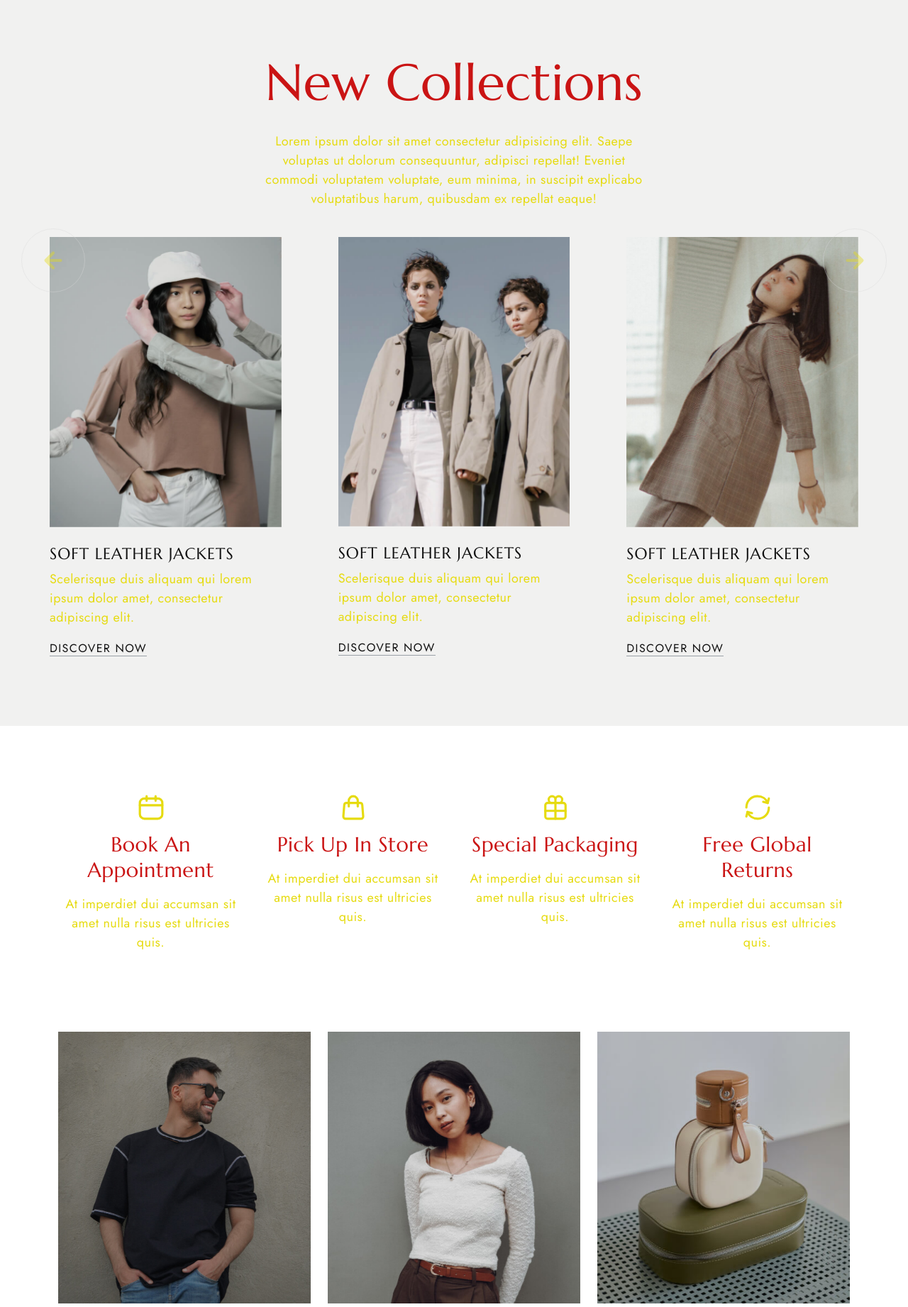
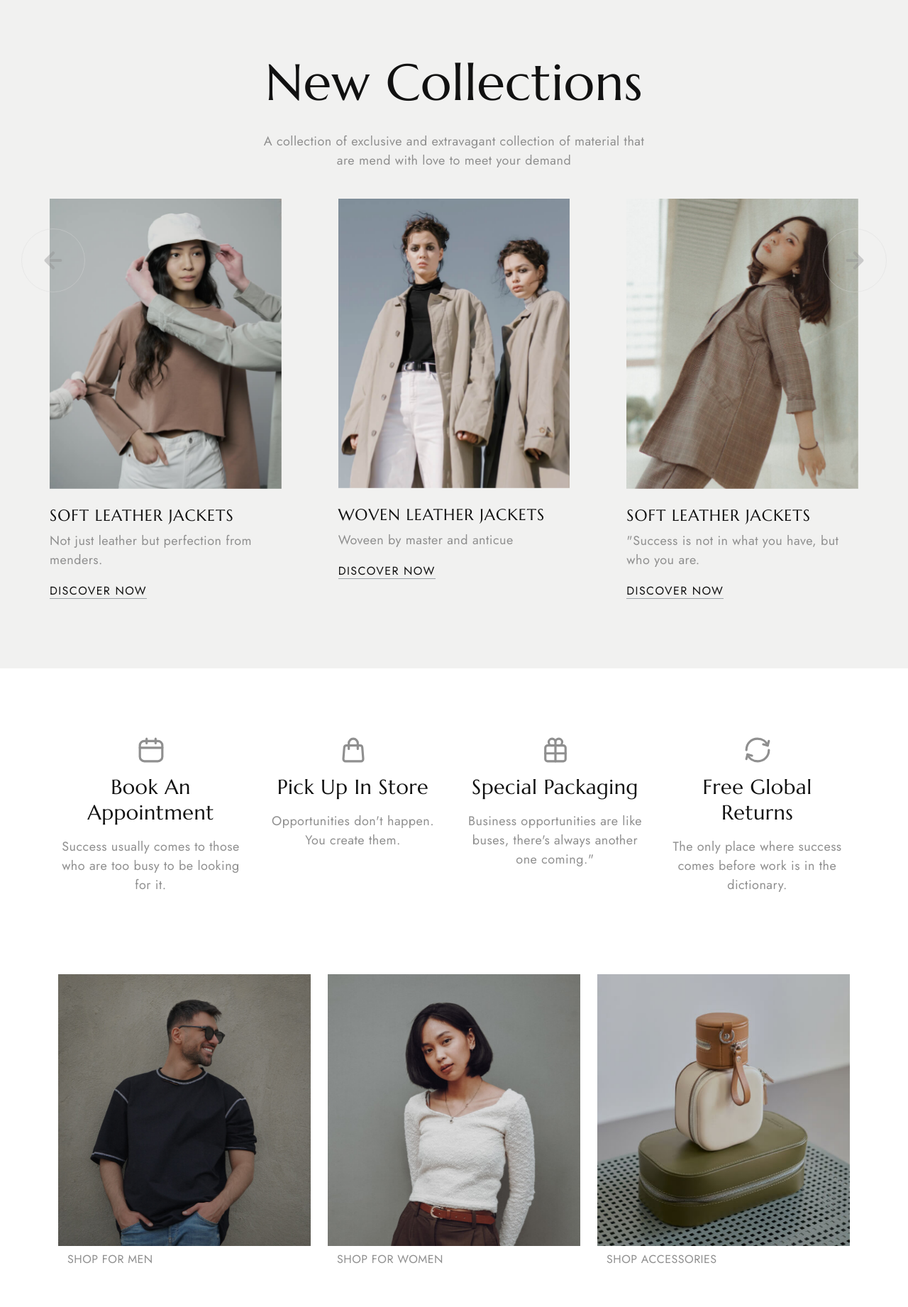
Before and after one commit to Mr-xavage/sahibu-collections, a Django app: template myapp/templates/index.html in a window 1280 px wide. Shown: the part 78-1920 px from the top of the page at 71% size. Run offline with Django 3.2, Linux system fonts and the light colour scheme; the template is opened without the code that fills it, so the values that code supplies are empty.

Commit message:
initial commit

```diff
--- a/myapp/static/css/style.css
+++ b/myapp/static/css/style.css
@@ -25,17 +25,17 @@
 body {
   --heading-font: "Marcellus", Roboto, sans-serif;
   --heading-font-weight: 400;
-  --heading-color: #ca1414;
+  --heading-color: #111;
   --heading-line-height: 1.24;
 
-  --swiper-theme-color: rgba(38, 129, 69, 0);
+  --swiper-theme-color: #8C907E;
 
   /* bootstrap */
   --bs-body-font-family: "Jost", Roboto, sans-serif;
   --bs-body-font-size: 18px;
   --bs-body-font-weight: 400;
   --bs-body-line-height: 1.5;
-  --bs-body-color: #e6db10;
+  --bs-body-color: #8f8f8f;
   --bs-body-color-rgb: 143, 143, 143;
 
   --bs-primary: #8C907E;
@@ -156,15 +156,16 @@
 .dropdown-item {
   --bs-dropdown-item-padding-y: 0.25rem;
   --bs-dropdown-item-padding-x: 1rem;
-  --bs-dropdown-link-color: var(--bs-black);
+  --bs-dropdown-link-color: #2980B9; /* Changed link color to a shade of blue */
   --bs-dropdown-item-border-radius: 0;
 }
 
 .dropdown-item.active,
 .dropdown-item:active {
-  --bs-dropdown-link-active-color: var(--bs-light);
-  --bs-dropdown-link-active-bg: var(--bs-black);
-}
+  --bs-dropdown-link-active-color: #F5F5F5; /* Changed active link color to a light shade */
+  --bs-dropdown-link-active-bg: #2ECC71; /* Changed active background color to a shade of green */
+}
+
 
 /* list group */
 .list-group-item {
@@ -248,7 +249,7 @@
 [data-bs-theme=dark] body {
   color-scheme: dark;
 
-  --heading-color: #83e116;
+  --heading-color: #fff;
   --bs-link-color: #fff;
   --bs-link-hover-color: #fff;
   --bs-link-color-rgb: 255, 255, 255;
--- a/myapp/templates/index.html
+++ b/myapp/templates/index.html
@@ -438,9 +438,7 @@
       <div class="row justify-content-center">
         <h1 class="section-title text-center mt-4" data-aos="fade-up">New Collections</h1>
         <div class="col-md-6 text-center" data-aos="fade-up" data-aos-delay="300">
-          <p>Lorem ipsum dolor sit amet consectetur adipisicing elit. Saepe voluptas ut dolorum consequuntur, adipisci
-            repellat! Eveniet commodi voluptatem voluptate, eum minima, in suscipit explicabo voluptatibus harum,
-            quibusdam ex repellat eaque!</p>
+          <p> A collection of exclusive and extravagant collection of material that are mend with love to meet your demand</p>
         </div>
       </div>
       <div class="row">
@@ -457,7 +455,7 @@
                   <h5 class="element-title text-uppercase">
                     <a href="index.html" class="item-anchor">Soft leather jackets</a>
                   </h5>
-                  <p>Scelerisque duis aliquam qui lorem ipsum dolor amet, consectetur adipiscing elit.</p>
+                  <p>Not just leather but perfection from menders.</p>
                   <div class="btn-left">
                     <a href="#" class="btn-link fs-6 text-uppercase item-anchor text-decoration-none">Discover Now</a>
                   </div>
@@ -473,9 +471,9 @@
                 </div>
                 <div class="banner-content py-4">
                   <h5 class="element-title text-uppercase">
-                    <a href="index.html" class="item-anchor">Soft leather jackets</a>
+                    <a href="index.html" class="item-anchor">Woven leather jackets</a>
                   </h5>
-                  <p>Scelerisque duis aliquam qui lorem ipsum dolor amet, consectetur adipiscing elit.</p>
+                  <p>Woveen by master and anticue</p>
                   <div class="btn-left">
                     <a href="#" class="btn-link fs-6 text-uppercase item-anchor text-decoration-none">Discover Now</a>
                   </div>
@@ -493,7 +491,7 @@
                   <h5 class="element-title text-uppercase">
                     <a href="index.html" class="item-anchor">Soft leather jackets</a>
                   </h5>
-                  <p>Scelerisque duis aliquam qui lorem ipsum dolor amet, consectetur adipiscing elit.</p>
+                  <p>"Success is not in what you have, but who you are.</p>
                   <div class="btn-left">
                     <a href="#" class="btn-link fs-6 text-uppercase item-anchor text-decoration-none">Discover Now</a>
                   </div>
@@ -511,7 +509,7 @@
                   <h5 class="element-title text-uppercase">
                     <a href="index.html" class="item-anchor">Soft leather jackets</a>
                   </h5>
-                  <p>Scelerisque duis aliquam qui lorem ipsum dolor amet, consectetur adipiscing elit.</p>
+                  <p>Success is not the key to happiness. Happiness is the key to success."</p>
                   <div class="btn-left">
                     <a href="#" class="btn-link fs-6 text-uppercase item-anchor text-decoration-none">Discover Now</a>
                   </div>
@@ -529,7 +527,7 @@
                   <h5 class="element-title text-uppercase">
                     <a href="index.html" class="item-anchor">Out crop sweater</a>
                   </h5>
-                  <p>Scelerisque duis aliquam qui lorem ipsum dolor amet, consectetur adipiscing elit.</p>
+                  <p>The best way to predict the future is to create it</p>
                   <div class="btn-left">
                     <a href="#" class="btn-link fs-6 text-uppercase item-anchor text-decoration-none">Discover Now</a>
                   </div>
@@ -547,7 +545,7 @@
                   <h5 class="element-title text-uppercase">
                     <a href="index.html" class="item-anchor">Soft leather jackets</a>
                   </h5>
-                  <p>Scelerisque duis aliquam qui lorem ipsum dolor amet, consectetur adipiscing elit.</p>
+                  <p>Don't watch the clock; do what it does. Keep going</p>
                   <div class="btn-left">
                     <a href="#" class="btn-link fs-6 text-uppercase item-anchor text-decoration-none">Discover Now</a>
                   </div>
@@ -576,7 +574,7 @@
               <use xlink:href="#calendar"></use>
             </svg>
             <h4 class="element-title text-capitalize my-3">Book An Appointment</h4>
-            <p>At imperdiet dui accumsan sit amet nulla risus est ultricies quis.</p>
+            <p>Success usually comes to those who are too busy to be looking for it.</p>
           </div>
         </div>
         <div class="col-md-3 text-center" data-aos="fade-in" data-aos-delay="300">
@@ -585,7 +583,7 @@
               <use xlink:href="#shopping-bag"></use>
             </svg>
             <h4 class="element-title text-capitalize my-3">Pick up in store</h4>
-            <p>At imperdiet dui accumsan sit amet nulla risus est ultricies quis.</p>
+            <p>Opportunities don't happen. You create them.</p>
           </div>
         </div>
         <div class="col-md-3 text-center" data-aos="fade-in" data-aos-delay="600">
@@ -594,7 +592,7 @@
               <use xlink:href="#gift"></use>
             </svg>
             <h4 class="element-title text-capitalize my-3">Special packaging</h4>
-            <p>At imperdiet dui accumsan sit amet nulla risus est ultricies quis.</p>
+            <p>Business opportunities are like buses, there's always another one coming."</p>
           </div>
         </div>
         <div class="col-md-3 text-center" data-aos="fade-in" data-aos-delay="900">
@@ -603,7 +601,7 @@
               <use xlink:href="#arrow-cycle"></use>
             </svg>
             <h4 class="element-title text-capitalize my-3">free global returns</h4>
-            <p>At imperdiet dui accumsan sit amet nulla risus est ultricies quis.</p>
+            <p>The only place where success comes before work is in the dictionary.</p>
           </div>
         </div>
       </div>
@@ -794,10 +792,8 @@
           <div class="col-md-6 column-container bg-white">
             <div class="collection-content p-5 m-0 m-md-5">
               <h3 class="element-title text-uppercase">Classic winter collection</h3>
-              <p>Dignissim lacus, turpis ut suspendisse vel tellus. Turpis purus, gravida orci, fringilla a. Ac sed eu
-                fringilla odio mi. Consequat pharetra at magna imperdiet cursus ac faucibus sit libero. Ultricies quam
-                nunc, lorem sit lorem urna, pretium aliquam ut. In vel, quis donec dolor id in. Pulvinar commodo mollis
-                diam sed facilisis at cursus imperdiet cursus ac faucibus sit faucibus sit libero.</p>
+              <p>The purpose of a business is to create and keep a customer. In order to do so, the business must understand the customer's needs, desires, and expectations, and then meet and exceed them through excellent products, services, and
+                  experiences. This is the foundation of a successful and sustainable business.</p>
               <a href="#" class="btn btn-dark text-uppercase mt-3">Shop Collection</a>
             </div>
           </div>
@@ -1151,7 +1147,7 @@
               <h5 class="post-title text-uppercase">
                 <a href="index.html">How to look outstanding in pastel</a>
               </h5>
-              <p>Dignissim lacus,turpis ut suspendisse vel tellus.Turpis purus,gravida orci,fringilla...</p>
+              <p>Success is not the key to happiness. Happiness is the key to success.</p>
             </div>
           </article>
         </div>
@@ -1170,7 +1166,7 @@
               <h5 class="post-title text-uppercase">
                 <a href="index.html">Top 10 fashion trend for summer</a>
               </h5>
-              <p>Turpis purus, gravida orci, fringilla dignissim lacus, turpis ut suspendisse vel tellus...</p>
+              <p>The only limit to our realization of tomorrow is our doubts of today.</p>
             </div>
           </article>
         </div>
@@ -1189,7 +1185,7 @@
               <h5 class="post-title text-uppercase">
                 <a href="index.html">Crazy fashion with unique moment</a>
               </h5>
-              <p>Turpis purus, gravida orci, fringilla dignissim lacus, turpis ut suspendisse vel tellus...</p>
+              <p>Success is the result of perfection, hard work, learning from failure, loyalty, and persistence</p>
             </div>
           </article>
         </div>
@@ -1287,8 +1283,8 @@
                 <img src=" {% static 'images/main-logo.png' %}" alt="logo">
               </a>
             </div>
-            <p>Gravida massa volutpat aenean odio. Amet, turpis erat nullam fringilla elementum diam in. Nisi, purus
-              vitae, ultrices nunc. Sit ac sit suscipit hendrerit.</p>
+            <p>The difference between successful people and very successful people is that very successful people say 'no' to almost everything. They prioritize their time, energy, and resources on the most important and impactful activities, and avoid distractions and low-value tasks. This focus and discipline i
+                s what sets them apart and enables them to achieve extraordinary results</p>
             <div class="social-links">
               <ul class="list-unstyled d-flex flex-wrap gap-3">
                 <li>
@@ -1381,7 +1377,7 @@
           <div class="footer-menu footer-menu-004 border-animation-left">
             <h5 class="widget-title text-uppercase mb-4">Contact Us</h5>
             <p>Do you have any questions or suggestions? <a href="josephahadi71@gmail.com"
-                class="item-anchor">contact@yourcompany.com</a></p>
+                class="item-anchor">karai@gmail.com</a></p>
             <p>Do you need support? Give us a call. <a href="tel:+254 720 11 52 78" class="item-anchor">+43 720 11 52
                 78</a>
             </p>
```
